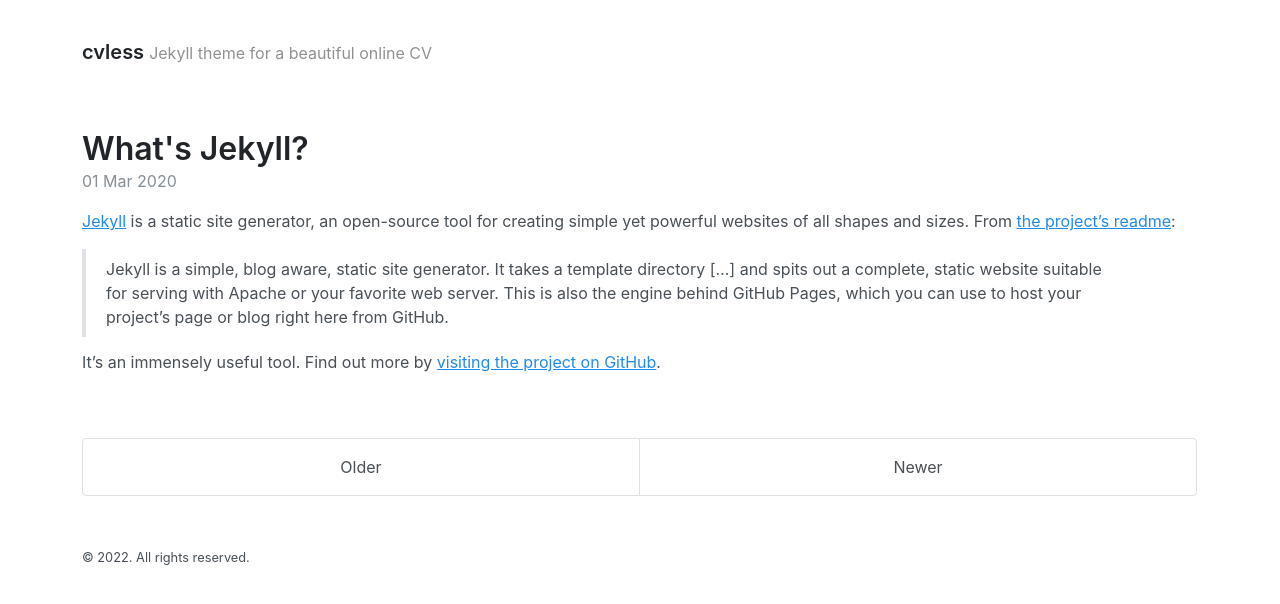
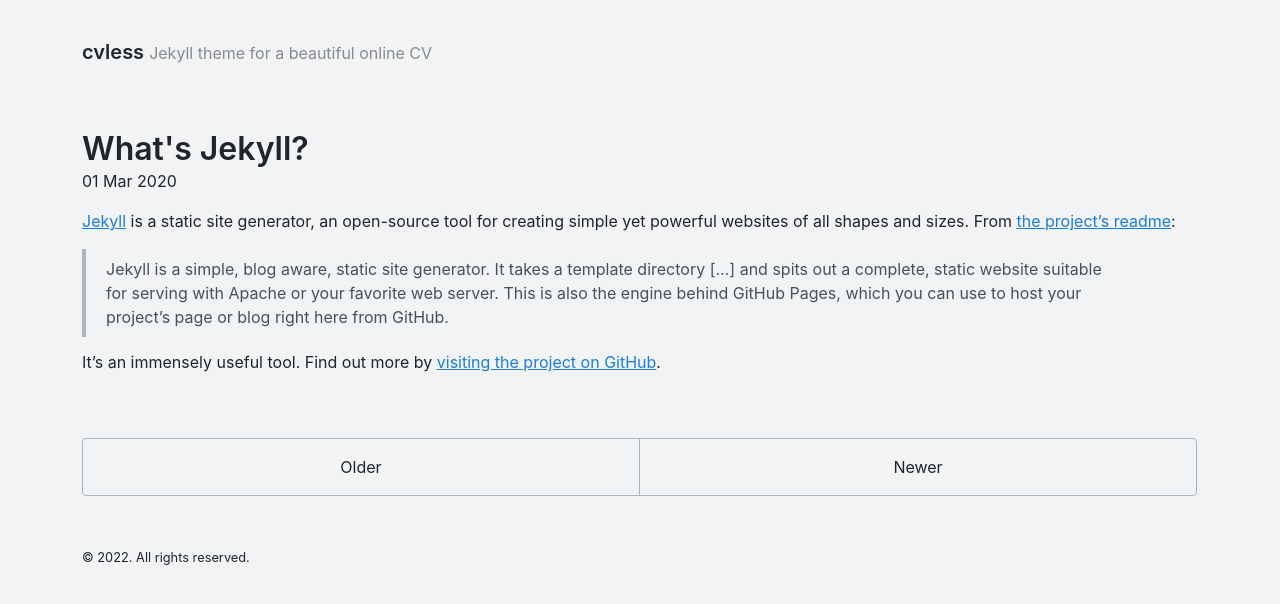
Before and after one commit to piazzai/cvless, a Jekyll site: the page built from index.html, in a window 1280 px wide. Shown: the top 604 px of the page. Built offline with Jekyll 4.4.1, drawn with Linux system fonts in a browser that asks for light colours; the list of posts is cut into pages by our own code.

Commit message:
Switch to open-color definitions

```diff
--- a/_sass/_variables.scss
+++ b/_sass/_variables.scss
@@ -1,51 +1,24 @@
 :root {
-  --gray-000: #f8f9fa;
-  --gray-100: #f1f3f5;
-  --gray-200: #e9ecef;
-  --gray-300: #dee2e6;
-  --gray-400: #ced4da;
-  --gray-500: #adb5bd;
-  --gray-600: #868e96;
-  --gray-700: #495057;
-  --gray-800: #343a40;
-  --gray-900: #212529;
-
-  --red: #fa5252;
-  --pink: #e64980;
-  --grape: #be4bdb;
-  --purple: #7950f2;
-  --indigo: #4c6ef5;
-  --blue: #228be6;
-  --cyan: #15aabf;
-  --teal: #12b886;
-  --green: #40c057;
-  --yellow: #fab005;
-  --orange: #fd7e14;
-
-  --blue-300: #74c0fc;
-  --blue-400: #4dabf7;
-  --yellow-100: #fff3bf;
-
   --body-font: -apple-system, BlinkMacSystemFont, "Segoe UI", Roboto, "Helvetica Neue", Arial, "Noto Sans", sans-serif, "Apple Color Emoji", "Segoe UI Emoji", "Segoe UI Symbol", "Noto Color Emoji";
   --body-font-size: 16px;
   --body-line-height: 1.5;
-  --body-color: var(--gray-700);
-  --body-bg: #fff;
   --body-font-weight: 400;
+  --body-color: var(--oc-gray-9);
+  --body-bg: var(--oc-gray-1);
 
-  --link-color: var(--blue);
-  --link-hover-color: #1c7ed6;
+  --link-color: var(--oc-blue-7);
+  --link-hover-color: var(--oc-blue-9);
 
-  --heading-color: var(--gray-900);
+  --heading-color: var(--oc-gray-9);
 
-  --border-color: var(--gray-300);
   --button-color: var(--oc-gray-5);
 
+  --border-color: var(--oc-gray-5);
   --border-radius: .25rem;
 
   --code-font: SFMono-Regular, Menlo, Monaco, Consolas, "Liberation Mono", "Courier New", monospace;
-  --code-color: var(--grape);
-  --code-bg: var(--gray-000);
+  --code-color: inherit;
+  --code-bg: var(--oc-gray-7);
 
   --quote-color: var(--oc-gray-7);
 
```
